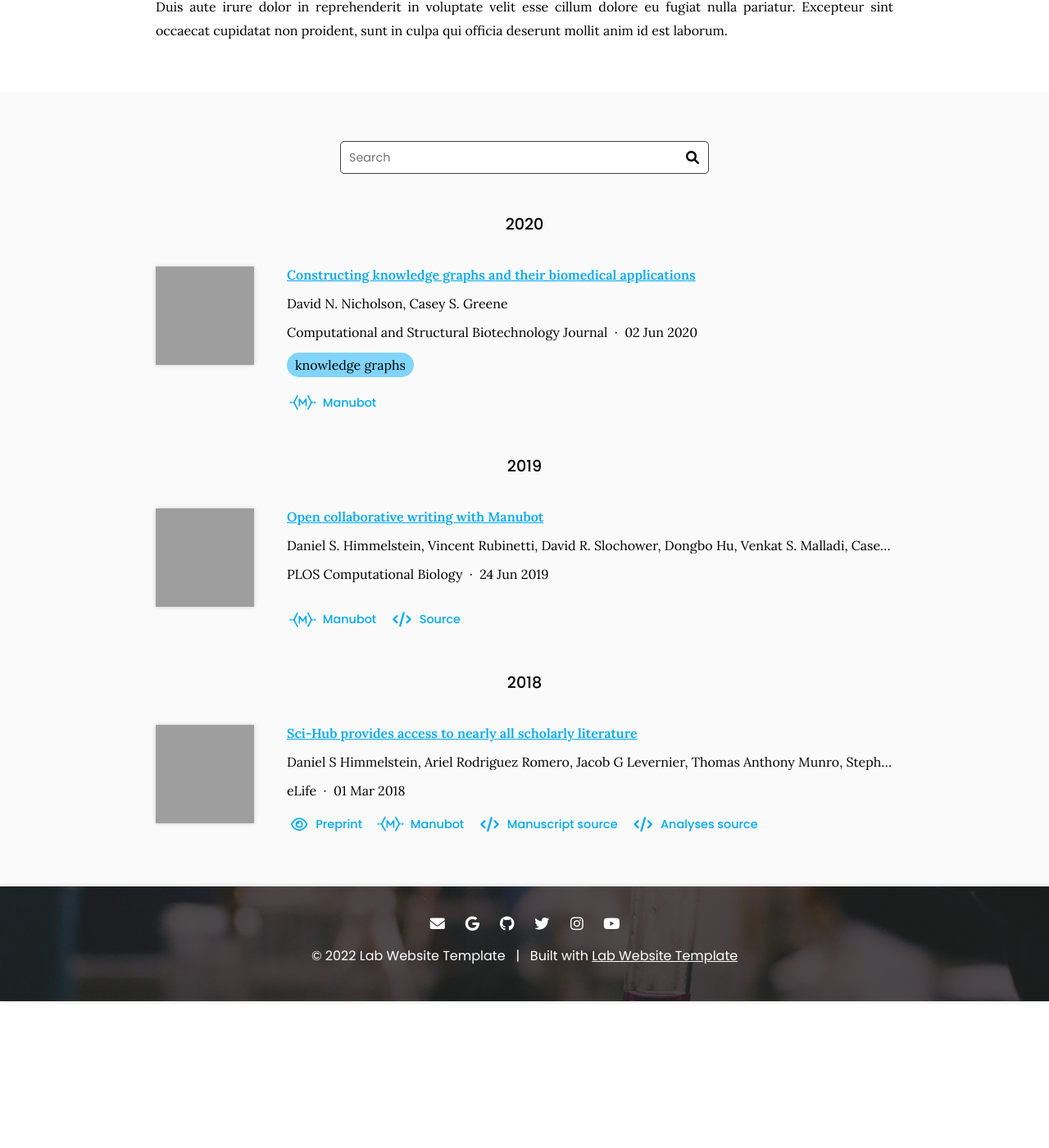
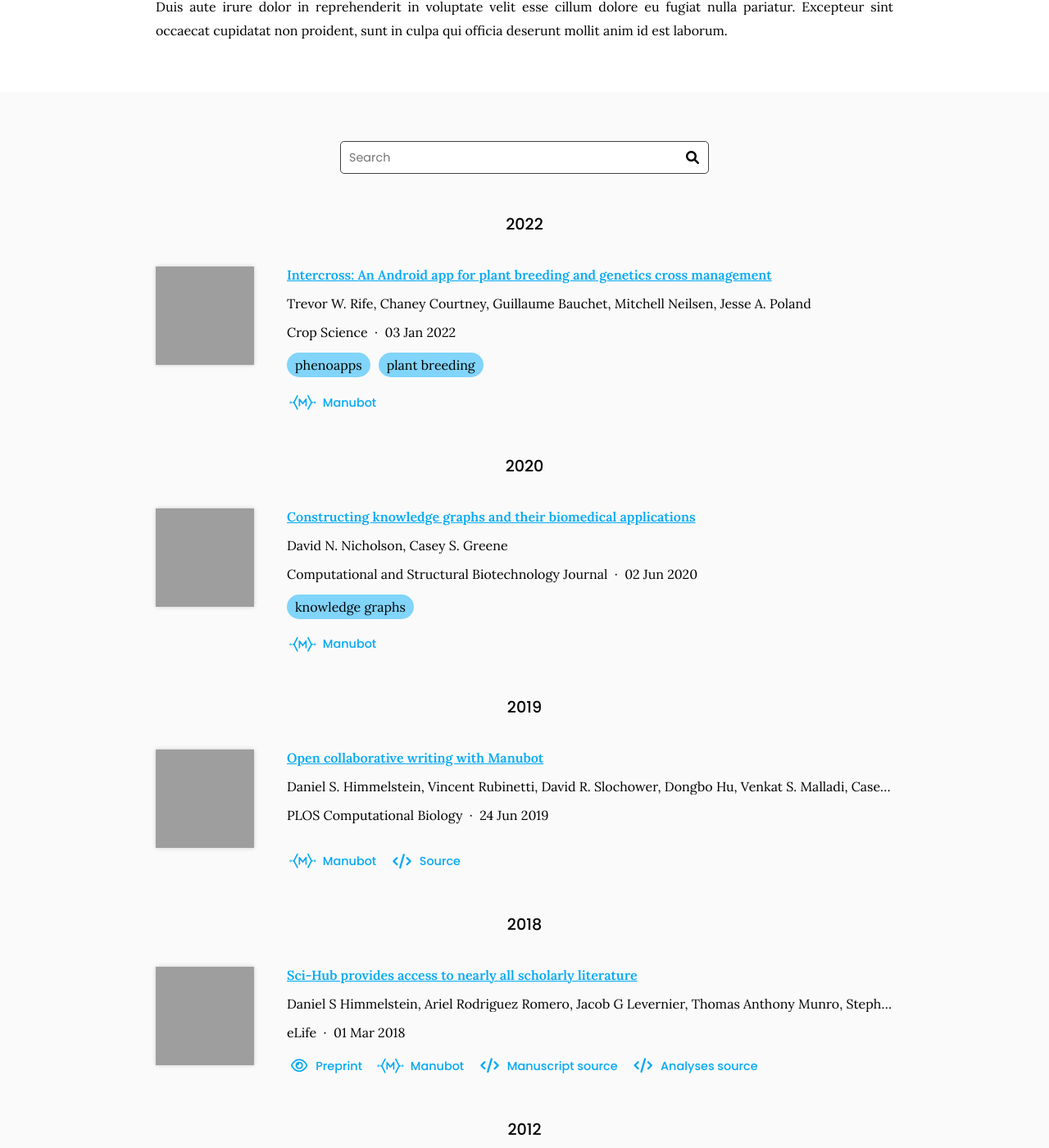
Before and after one commit to mmcnair91/fieldpheno.github.io, a Jekyll site: the page built from research/index.md, in a window 1280 px wide and 1400 px high, scrolled down 320 px. Shown: the whole window at 82% size. Built offline with Jekyll 4.4.1, drawn with Linux system fonts in a browser that asks for light colours; before the commit the page ends 1541 px from its top, so only the background shows below that; some of the changed text lies outside the part shown; grey boxes are pictures that could not be loaded.

Commit message:
Generate citations

```diff
--- a/_data/citations.yaml
+++ b/_data/citations.yaml
@@ -1,6 +1,37 @@
 # DO NOT EDIT, GENERATED AUTOMATICALLY FROM SOURCES.YAML (AND ELSEWHERE)
 # See https://github.com/greenelab/lab-website-template/wiki/Citations
 
+- id: doi:10.1002/csc2.20702
+  title: 'Intercross: An Android app for plant breeding and genetics cross management'
+  authors:
+  - Trevor W. Rife
+  - Chaney Courtney
+  - Guillaume Bauchet
+  - Mitchell Neilsen
+  - Jesse A. Poland
+  publisher: Crop Science
+  date: '2022-01-03'
+  link: https://doi.org/gpzkrw
+  image: https://acsess.onlinelibrary.wiley.com/cms/asset/f3ec8ba9-e6e7-4400-91b2-a954853827a0/csc220702-fig-0001-m.jpg
+  repo: PhenoApps/Intercross
+  extra-links:
+  - type: manubot
+    link: https://greenelab.github.io/knowledge-graph-review/
+  tags:
+  - phenoapps
+  - plant breeding
+- id: doi:10.3835/plantgenome2012.05.0005
+  title: "Genotyping\u2010by\u2010Sequencing for Plant Breeding and Genetics"
+  authors:
+  - Jesse A. Poland
+  - Trevor W. Rife
+  publisher: The Plant Genome
+  date: '2012-11-01'
+  link: https://doi.org/gfzn68
+  image: https://acsess.onlinelibrary.wiley.com/cms/asset/f3ec8ba9-e6e7-4400-91b2-a954853827a0/csc220702-fig-0001-m.jpg
+  tags:
+  - genotyping
+  - review
 - id: doi:10.1016/j.csbj.2020.05.017
   title: Constructing knowledge graphs and their biomedical applications
   authors:
```
